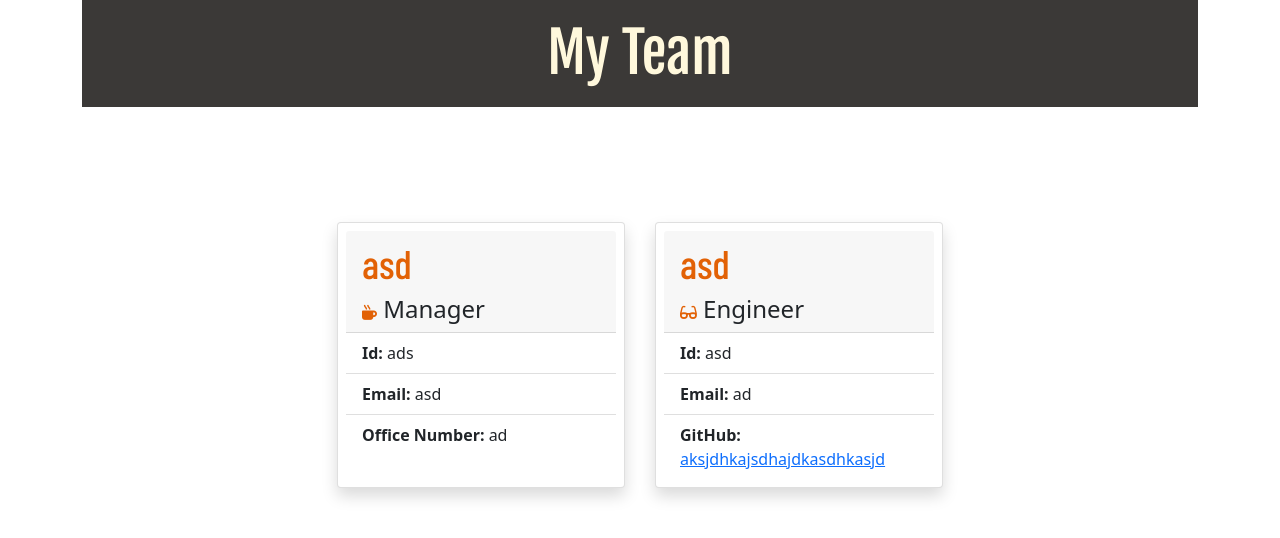
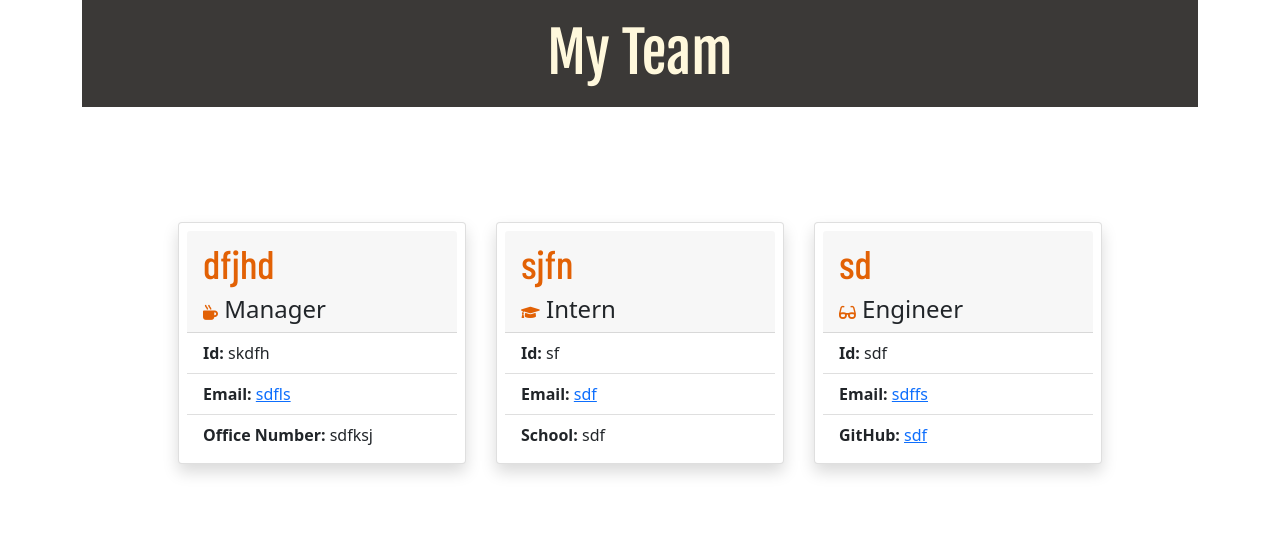
Before and after one commit to mxpux/teamprofilegen, a website: page team.html in a window 1280 px wide. Drawn offline with nearby package versions, Linux system fonts and the light colour scheme; a web font is replaced by a local one.

Commit message:
Added working links to the template lit

```diff
--- a/source/template.js
+++ b/source/template.js
@@ -10,7 +10,7 @@ const cardBuilder = team => {
 
       <ul class="list-group list-group-flush">
       <li class="list-group-item"><b>Id:</b> ${manager.getId()}</li>
-      <li class="list-group-item"><b>Email:</b> ${manager.getEmail()}</li>
+      <li class="list-group-item"><b>Email:</b> <a href=#>${manager.getEmail()}</a></li>
       <li class="list-group-item"><b>Office Number:</b> ${manager.getOfficeNumber()}</li>
       </ul>
   </div>
@@ -26,7 +26,7 @@ const cardBuilder = team => {
 
       <ul class="list-group list-group-flush">
       <li class="list-group-item"><b>Id:</b> ${intern.getId()}</li>
-      <li class="list-group-item"><b>Email:</b> ${intern.getEmail()}</li>
+      <li class="list-group-item"><b>Email:</b> <a href=#>${intern.getEmail()}</a></li>
       <li class="list-group-item"><b>School:</b> ${intern.getSchool()}</li>
       </ul>
   </div>
@@ -42,7 +42,7 @@ const cardBuilder = team => {
 
       <ul class="list-group list-group-flush">
       <li class="list-group-item"><b>Id:</b> ${engineer.getId()}</li>
-      <li class="list-group-item"><b>Email:</b> ${engineer.getEmail()}</li>
+      <li class="list-group-item"><b>Email:</b> <a href=#>${engineer.getEmail()}</a></li>
       <li class="list-group-item"><b>GitHub:</b> <a href=https://www.github.com/>${engineer.getGithub()}</a></li>
 
       </ul>
--- a/team.html
+++ b/team.html
@@ -27,27 +27,40 @@
 
   <div class="card shadow p-2" style="width: 18rem;">
       <div class="card-header">
-        <h2 class="card-title title p-right-2 p-left-2">asd</h2>
+        <h2 class="card-title title p-right-2 p-left-2">dfjhd</h2>
         <h4 class="card-text"><i class="fas fa-mug-hot"></i><class="job"> Manager</h4>
       </div>
 
       <ul class="list-group list-group-flush">
-      <li class="list-group-item"><b>Id:</b> ads</li>
-      <li class="list-group-item"><b>Email:</b> asd</li>
-      <li class="list-group-item"><b>Office Number:</b> ad</li>
+      <li class="list-group-item"><b>Id:</b> skdfh</li>
+      <li class="list-group-item"><b>Email:</b> <a href=#>sdfls</a></li>
+      <li class="list-group-item"><b>Office Number:</b> sdfksj</li>
+      </ul>
+  </div>
+
+  <div class="card shadow p-2" style="width: 18rem;">
+    <div class="card-header cont">
+      <h2 class="card-title title p-right-2 p-left-2">sjfn</h2>
+      <h4 class="card-text"><i class="fas fa-graduation-cap"></i> Intern</h4>
+    </div>
+
+      <ul class="list-group list-group-flush">
+      <li class="list-group-item"><b>Id:</b> sf</li>
+      <li class="list-group-item"><b>Email:</b> <a href=#>sdf</a></li>
+      <li class="list-group-item"><b>School:</b> sdf</li>
       </ul>
   </div>
 
   <div class="card shadow p-2" style="width: 18rem;">
     <div class="card-header">
-      <h2 class="card-title title p-right-2 p-left-2">asd</h2>
+      <h2 class="card-title title p-right-2 p-left-2">sd</h2>
       <h4 class="card-text"><i class="fas fa-glasses"></i> Engineer</h4>
     </div>
 
       <ul class="list-group list-group-flush">
-      <li class="list-group-item"><b>Id:</b> asd</li>
-      <li class="list-group-item"><b>Email:</b> ad</li>
-      <li class="list-group-item"><b>GitHub:</b> <a href=https://www.github.com/>aksjdhkajsdhajdkasdhkasjd</a></li>
+      <li class="list-group-item"><b>Id:</b> sdf</li>
+      <li class="list-group-item"><b>Email:</b> <a href=#>sdffs</a></li>
+      <li class="list-group-item"><b>GitHub:</b> <a href=https://www.github.com/>sdf</a></li>
 
       </ul>
   </div>
```
